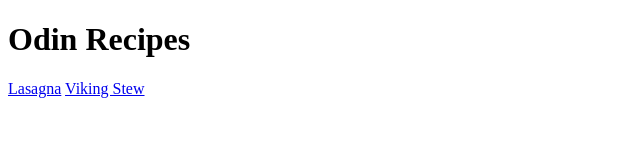
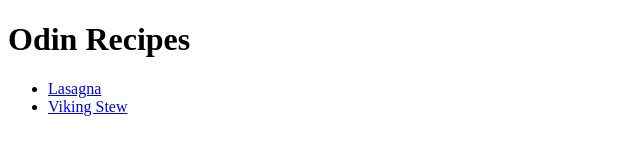
Before and after one commit to neilmathewjosephrenju/TheOdinProjects, a plain HTML site: page odin-recipe/index.html in a window 1280 px wide. Shown: the whole page, without its empty margins (0-640 px from the left). Drawn offline with Linux system fonts and the light colour scheme.

Commit message:
Update index.html

```diff
--- a/odin-recipe/index.html
+++ b/odin-recipe/index.html
@@ -7,8 +7,10 @@
 </head>
 <body>
   <h1>Odin Recipes</h1>
-  <a href ="recipes/lasagna.html">Lasagna</a>
-  <a href ="recipes/stew.html">Viking Stew</a>
+  <ul>
+  <li><a href ="recipes/lasagna.html">Lasagna</a></li>
+  <li><a href ="recipes/stew.html">Viking Stew</a></li>
+  </ul>
 
 </body>
 </html
```
